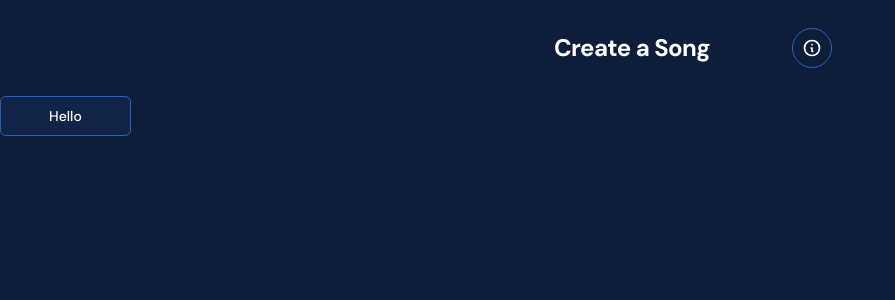
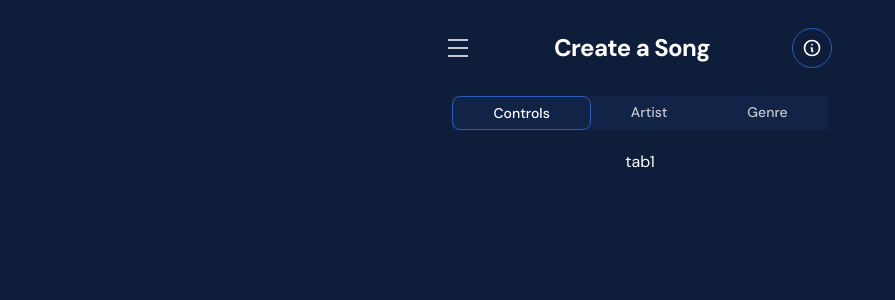
Before and after one commit to HardikRathod123/devstudio-assessment, a Next.js app: page / in a window 1280 px wide. Shown: the top 300 px of the page, without its empty margins (0-895 px from the left). Built offline with nearby package versions, Linux system fonts and the light colour scheme.

Commit message:
feat: tabs component

```diff
--- a/src/app/page.tsx
+++ b/src/app/page.tsx
@@ -1,11 +1,17 @@
-import { Button } from "@/components/button";
+import { TabItem, Tabs } from "@/components/tabs";
 import { Header } from "@/sections/header";
 
 export default function Home() {
+  const tabs: TabItem[] = [
+    { label: "Controls", value: "controls", content: <div>tab1</div> },
+    { label: "Artist", value: "artist", content: <div>tab2</div> },
+    { label: "Genre", value: "genre", content: <div>tab3</div> },
+  ];
+
   return (
     <div className="container">
       <Header />
-      <Button variant="secondary">Hello</Button>
+      <Tabs tabs={tabs} defaultValue="controls" />
     </div>
   );
 }
--- /dev/null
+++ b/src/components/tabs.tsx
@@ -0,0 +1,53 @@
+"use client";
+import { cn } from "@/lib/utils";
+import { ReactNode, ComponentPropsWithoutRef, useState } from "react";
+
+export interface TabItem {
+  value: string;
+  label: string;
+  content: ReactNode;
+}
+
+interface TabsProps {
+  tabs: TabItem[];
+  defaultValue: string;
+  className?: string;
+}
+
+export const Tabs = ({
+  tabs,
+  defaultValue,
+  className,
+  ...rest
+}: TabsProps & ComponentPropsWithoutRef<"div">) => {
+  const [activeTab, setActiveTab] = useState(defaultValue);
+
+  return (
+    <div className={cn("container", className)} {...rest}>
+      <div className="flex flex-col items-center justify-center gap-5">
+        <div className="inline-flex justify-center bg-primary/10">
+          {tabs.map(({ label, value }) => (
+            <div
+              key={value}
+              onClick={() => setActiveTab(value)}
+              className={cn(
+                "px-10 py-1 text-center",
+                activeTab === value ? "rounded-lg border border-primary" : "",
+              )}
+            >
+              <span
+                className={cn(
+                  "text-sm font-medium",
+                  activeTab !== value && "text-foreground/75",
+                )}
+              >
+                {label}
+              </span>
+            </div>
+          ))}
+        </div>
+        {tabs.find((tab) => tab.value === activeTab)?.content}
+      </div>
+    </div>
+  );
+};
--- a/src/sections/header.tsx
+++ b/src/sections/header.tsx
@@ -6,9 +6,9 @@ export const Header = () => {
       <div className="container">
         <div className="mx-auto flex max-w-sm items-center justify-between">
           <div className="flex size-6 flex-col justify-around">
-            <div className="h-0.5 w-5 bg-accent"></div>
-            <div className="h-0.5 w-5 bg-accent"></div>
-            <div className="h-0.5 w-5 bg-accent"></div>
+            <div className="h-0.5 w-5 bg-foreground/75"></div>
+            <div className="h-0.5 w-5 bg-foreground/75"></div>
+            <div className="h-0.5 w-5 bg-foreground/75"></div>
           </div>
           <h2 className="text-2xl font-bold tracking-tight">Create a Song</h2>
           <div className="flex size-10 items-center justify-center rounded-full border border-primary">
--- a/tailwind.config.ts
+++ b/tailwind.config.ts
@@ -18,7 +18,7 @@ export default {
         foreground: "hsl(var(--foreground))",
         primary: "hsl(var(--primary))",
         secondary: "hsl(var(--secondary))",
-        border: "hsl(var(--border))",
+        border: "hsl(var(--border))/10",
         accent: "hsl(var(--accent))",
       },
       borderRadius: {
```
